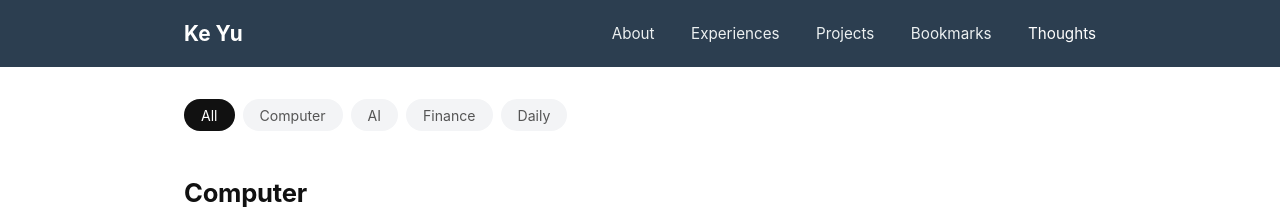
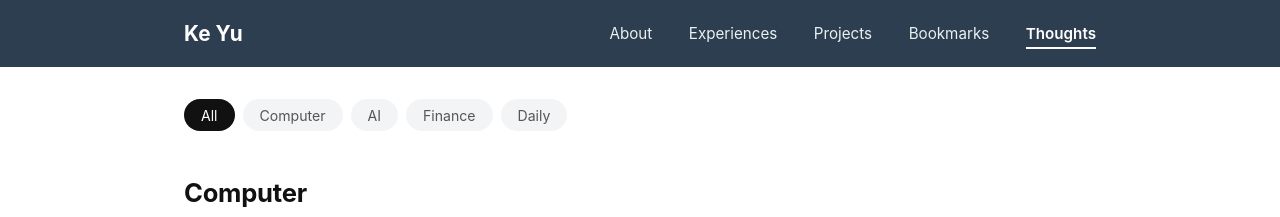
Before and after one commit to keith991001/keith991001.github.io, a Jekyll site: the page built from thoughts.md, in a window 1280 px wide. Shown: the top 217 px of the page. Built offline with Jekyll 4.4.1, drawn with Linux system fonts in a browser that asks for light colours.

Commit message:
feat(nav): strengthen active state with weight and bottom border
The active page indicator previously relied only on a slight color
shift (white vs near-white #ecf0f1), making it hard to tell at a
glance which page you are on. Add font-weight 600 and a 2px white
bottom border so the active item is identifiable by color + weight +
shape — three redundant signals.

```diff
--- a/assets/css/site.css
+++ b/assets/css/site.css
@@ -47,10 +47,14 @@ nav .nav-links a {
   text-decoration: none;
   transition: color 0.2s;
 }
-nav .nav-links a:hover,
+nav .nav-links a:hover {
+  color: #fff;
+}
 nav .nav-links a.active {
   color: #fff;
-  text-decoration: none;
+  font-weight: 600;
+  border-bottom: 2px solid #fff;
+  padding-bottom: 4px;
 }
 
 /* Layout */
```
